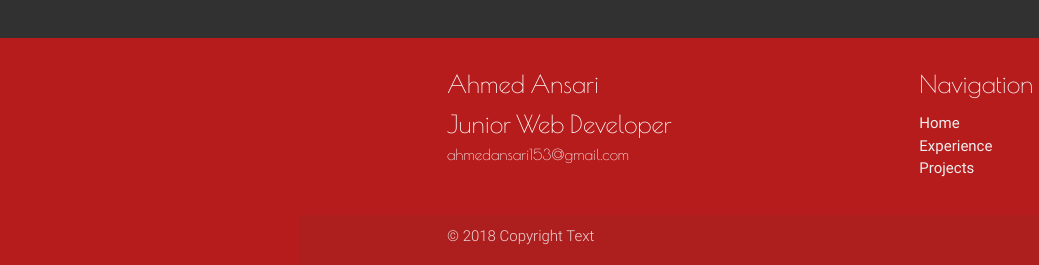
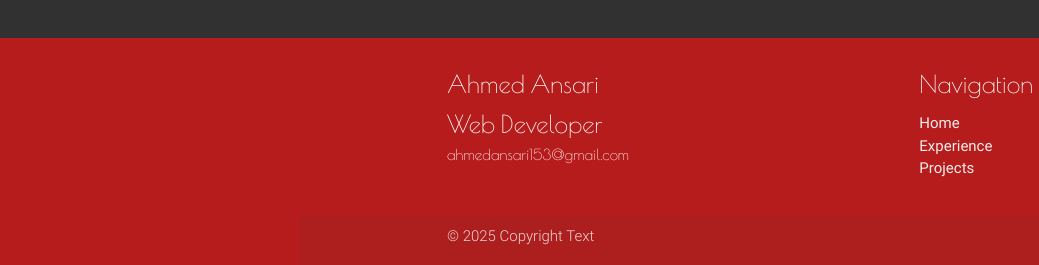
Before and after one commit to ahmedansari153/ahmedansari153.github.io, a plain HTML site: page index.html in a window 1280 px wide. Shown: the part 4242-4507 px from the top of the page, 0-1039 px from the left. Drawn offline with nearby package versions, Linux system fonts and the light colour scheme.

Commit message:
Update index.html

```diff
--- a/index.html
+++ b/index.html
@@ -483,7 +483,7 @@
             <div class="row">
               <div class="col l6">
                 <h5 class="white-text">Ahmed Ansari</h5>
-                <h5 class="white-text">Junior Web Developer</h5>
+                <h5 class="white-text">Web Developer</h5>
                 <h6 class="white-text email"><a href="mailto:ahmedansari153@gmail.com">ahmedansari153@gmail.com</a></h6>
               </div>
               <div class="col l4 offset-l2 right">
@@ -499,7 +499,7 @@
           </div>
           <div class="footer-copyright">
             <div class="container">
-            © 2018 Copyright Text
+            © 2025 Copyright Text
             <a class="right" href="https://www.linkedin.com/in/ahmedansari153/" target="_blank"><img src="Images/Icons/linkedin.png" class="footerIcon"  alt=""></a>
             <a class="right" href="https://github.com/ahmedansari153" target="_blank"><img src="Images/Icons/github.png" class="footerIcon"  alt=""></a>
             <a class="right" href="https://www.twitter.com/ahmedansari153/" target="_blank"><img src="Images/Icons/twitter.png" class="footerIcon"  alt=""></a>
```
